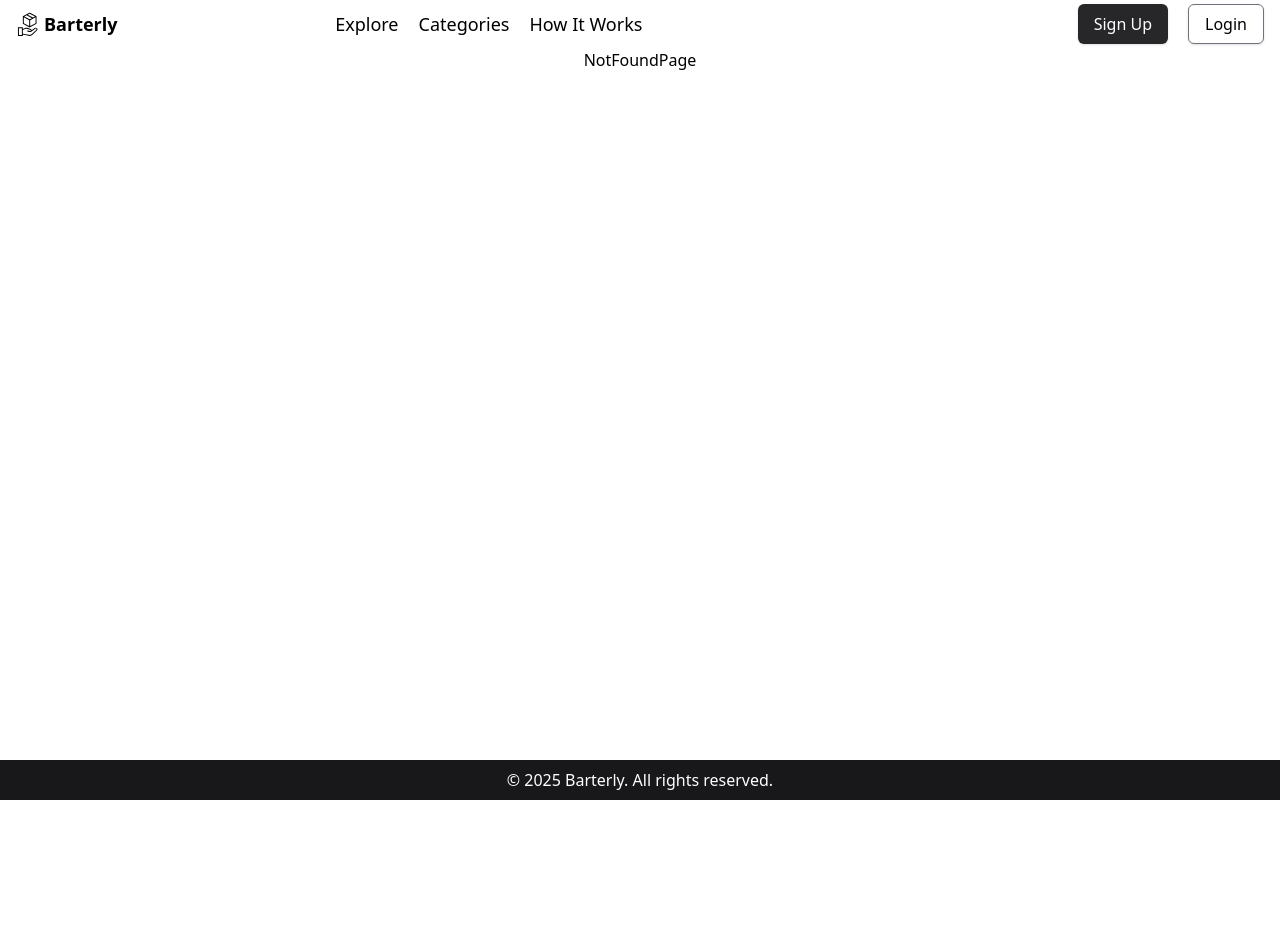
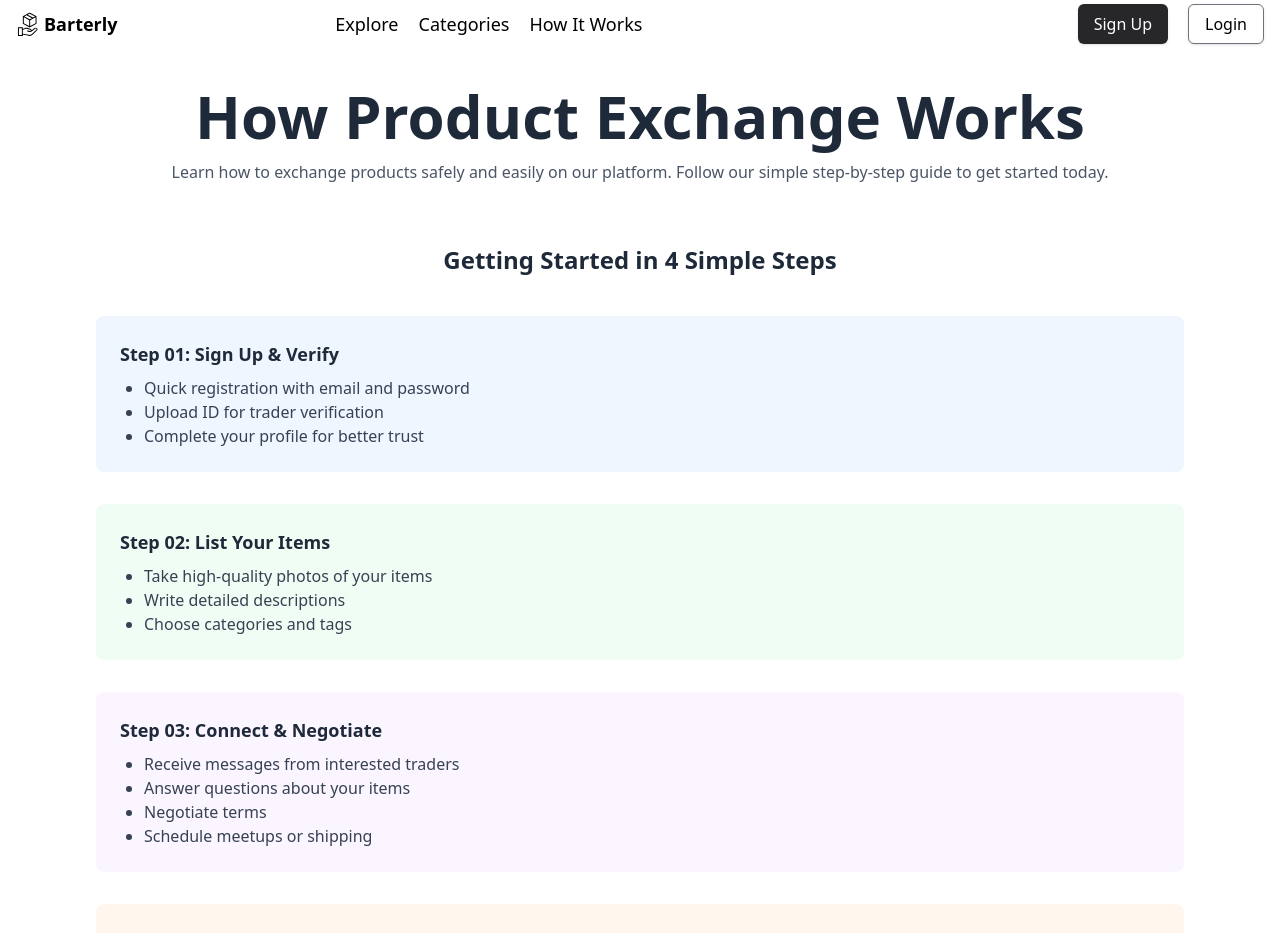
Before and after one commit to AlexKT1022/barterly-frontend, a React (Vite) app: page /how-it-works in a window 1280 px wide. Shown: the top 933 px of the page. Before the commit the page ends 800 px from the top, so only its background shows below. Built offline with nearby package versions, Linux system fonts and the light colour scheme.

Commit message:
Create How it works page with their components

```diff
--- a/package.json
+++ b/package.json
@@ -11,6 +11,7 @@
   },
   "dependencies": {
     "bootstrap": "^5.3.8",
+    "express": "^5.1.0",
     "react": "^19.1.1",
     "react-dom": "^19.1.1",
     "react-icons": "^5.5.0",
--- a/src/App.jsx
+++ b/src/App.jsx
@@ -10,6 +10,7 @@ import Register from './pages/auth/Register';
 import NotFoundPage from './pages/NotFoundPage';
 import postsLoader from './loaders/postsLoader';
 import postLoader from './loaders/postLoader';
+import HowItWorks from './pages/HowItWorks';
 
 const routes = [
   {
@@ -46,6 +47,10 @@ const routes = [
         path: '*',
         Component: NotFoundPage,
       },
+      {
+        path: '/how-it-works',
+        Component: HowItWorks
+      },
     ],
   },
 ];
--- /dev/null
+++ b/src/components/HowItWorks/FAQSection.jsx
@@ -0,0 +1,34 @@
+import React from "react";
+
+const faqs = [
+    {
+        q: "How do I know if a trader is trustworthy?",
+        a: "Check their profile rating, read reviews from previous items, and look for verification badges. Our platform also provides trader verification and dispute resolution services.",
+    },
+    {
+        q: "How do shipping and returns work?",
+        a: "Traders handle shipping arrangements. We provide tracking integration and trader protection. Returns depend on trader policies, but we offer dispute resolution for problems.",
+    },
+    {
+        q: "Are there any fees for using the platform?",
+        a: "Basic listings are free. We charge a small transaction fee ($5.00 USD) only when items trade successfully.",
+    },
+];
+
+const FAQSection = () => (
+    <section className="my-16">
+        <h2 className="text-2xl font-semibold text-center mb-8">
+            Frequently Asked Questions
+        </h2>
+        <div className="space-y-6">
+            {faqs.map((f, index) => (
+                <div key={index} className="p-4 border rounded-lg shadow-sm">
+                    <h4 className="font-semibold">{f.q}</h4>
+                    <p className="text-gray-600 mt-2">{f.a}</p>
+                </div>
+            ))}
+        </div>
+    </section>
+);
+
+export default FAQSection;
--- /dev/null
+++ b/src/components/HowItWorks/GetStartedSection.jsx
@@ -0,0 +1,24 @@
+import React from "react";
+import { Link } from "react-router";
+
+const GetStartedSection = () => (
+    <section className="text-center py-12 bg-gray-100 rounded-lg">
+        <h2 className="text-2xl font-semibold mb-4">Ready to Get Started?</h2>
+        <p className="text-gray-600 mb-6">
+            Join thousands of users who are already exchanging products safely on our platform.
+        </p>
+        <div className="space-x-8">
+            <Link to="/register" className="px-6 py-2 bg-black text-white rounded-lg">
+                Create Account
+            </Link>
+            <Link to="/login" className="px-6 py-2 bg-black text-white border rounded-lg">
+                Login
+            </Link>
+            <Link to="/categories" className="px-6 py-2 border rounded-lg">
+                Browse Products
+            </Link>
+        </div>
+    </section>
+);
+
+export default GetStartedSection;
--- /dev/null
+++ b/src/components/HowItWorks/JourneySection.jsx
@@ -0,0 +1,59 @@
+// src/components/SellerCard.js
+import React from 'react';
+import { useNavigate } from 'react-router';
+
+const JourneySection = () => {
+    const navigate = useNavigate();
+
+    return (
+        <section>
+            <h2 className='text-center font-bold mt-15 text-2xl'>Features</h2>
+            <div className="max-w-md mx-auto bg-white shadow-md rounded-lg p-8 text-center mt-10">
+                <div className="text-4xl mb-2">💼</div>
+                <h2 className="text-2xl font-semibold mb-1">For Traders</h2>
+                <p className="text-gray-500 mb-6">Find amazing deals on quality items</p>
+
+                <ul className="text-left space-y-4 mb-6">
+                    <li className="flex items-start space-x-3">
+                        <span className="text-xl">🔍</span>
+                        <div>
+                            <p className="font-semibold">Browse & Search</p>
+                            <p className="text-sm text-gray-500">Find items you want to trade</p>
+                        </div>
+                    </li>
+                    <li className="flex items-start space-x-3">
+                        <span className="text-xl">📝</span>
+                        <div>
+                            <p className="font-semibold">Create Listing</p>
+                            <p className="text-sm text-gray-500">Upload photos and describe your item</p>
+                        </div>
+                    </li>
+                    <li className="flex items-start space-x-3">
+                        <span className="text-xl">📞</span>
+                        <div>
+                            <p className="font-semibold">Contact Seller</p>
+                            <p className="text-sm text-gray-500">Ask questions and negotiate</p>
+                        </div>
+                    </li>
+                    <li className="flex items-start space-x-3">
+                        <span className="text-xl">📦</span>
+                        <div>
+                            <p className="font-semibold">Ship & Receive item</p>
+                            <p className="text-sm text-gray-500">Complete the transaction</p>
+                        </div>
+                    </li>
+                </ul>
+
+                <button
+                    onClick={() => navigate('/categories')}
+                    className="px-4 h-10 rounded-md bg-zinc-800 text-white transition-colors duration-300 hover:bg-zinc-500 shadow-sm"
+                >
+                    Start Trading
+                </button>
+            </div>
+        </section>
+
+    );
+};
+
+export default JourneySection;
--- /dev/null
+++ b/src/components/HowItWorks/StepsSection.jsx
@@ -0,0 +1,67 @@
+import React from "react";
+
+const steps = [
+    {
+        step: "01",
+        title: "Sign Up & Verify",
+        color: "bg-blue-50",
+        points: [
+            "Quick registration with email and password",
+            "Upload ID for trader verification",
+            "Complete your profile for better trust",
+        ],
+    },
+    {
+        step: "02",
+        title: "List Your Items",
+        color: "bg-green-50",
+        points: [
+            "Take high-quality photos of your items",
+            "Write detailed descriptions",
+            "Choose categories and tags",
+        ],
+    },
+    {
+        step: "03",
+        title: "Connect & Negotiate",
+        color: "bg-purple-50",
+        points: [
+            "Receive messages from interested traders",
+            "Answer questions about your items",
+            "Negotiate terms",
+            "Schedule meetups or shipping",
+        ],
+    },
+    {
+        step: "04",
+        title: "Complete the Trade",
+        color: "bg-orange-50",
+        points: [
+            "Track delivery and confirm receipt",
+            "Package items carefully for shipping",
+            "Leave reviews and build reputation",
+        ],
+    },
+];
+
+const StepsSection = () => (
+    <section>
+        <h2 className='text-center font-bold mt-15 mb-10 text-2xl'>Getting Started in 4 Simple Steps </h2>
+        <div className="space-y-8">
+            {steps.map((s, idx) => (
+                <div key={idx} className={`p-6 rounded-lg ${s.color}`}>
+                    <h3 className="font-bold text-lg mb-2">
+                        Step {s.step}: {s.title}
+                    </h3>
+                    <ul className="list-disc pl-6 text-gray-700">
+                        {s.points.map((p, i) => (
+                            <li key={i}>{p}</li>
+                        ))}
+                    </ul>
+                </div>
+            ))}
+        </div>
+    </section>
+);
+
+export default StepsSection;
--- /dev/null
+++ b/src/pages/HowItWorks.jsx
@@ -0,0 +1,29 @@
+// src/pages/HowItWorks.jsx
+import React from "react";
+import StepsSection from "../components/HowItWorks/StepsSection";
+import JourneySection from "../components/HowItWorks/JourneySection";
+import FAQSection from "../components/HowItWorks/FAQSection";
+import GetStartedSection from "../components/HowItWorks/GetStartedSection";
+
+const HowItWorks = () => {
+    return (
+        <div className="p-8 max-w-6xl mx-auto text-gray-800">
+            {/* Header */}
+            <div className="text-center mb-12">
+                <h1 className="text-3xl font-bold">How Product Exchange Works</h1>
+                <p className="text-gray-600 mt-2">
+                    Learn how to exchange products safely and easily on our platform.
+                    Follow our simple step-by-step guide to get started today.
+                </p>
+            </div>
+
+            {/* Sections */}
+            <StepsSection />
+            <JourneySection />
+            <FAQSection />
+            <GetStartedSection />
+        </div>
+    );
+};
+
+export default HowItWorks;
--- a/src/pages/ProductDetails.jsx
+++ b/src/pages/ProductDetails.jsx
@@ -81,8 +81,8 @@ const ProductDetails = () => {
     return (
       <div className='text-center p-8'>
         <h2 className='text-2xl font-semibold mb-4'>Product not found</h2>
-        <Link to='/' className='text-blue-600 hover:underline'>
-          Go back to homepage
+        <Link to='/categories' className='text-blue-600 hover:underline'>
+          Go back to Categories
         </Link>
       </div>
     );
```
Also changed, not shown: src/pages/About.jsx (added), 1 other file (tests, documents, lock files or other folders).
